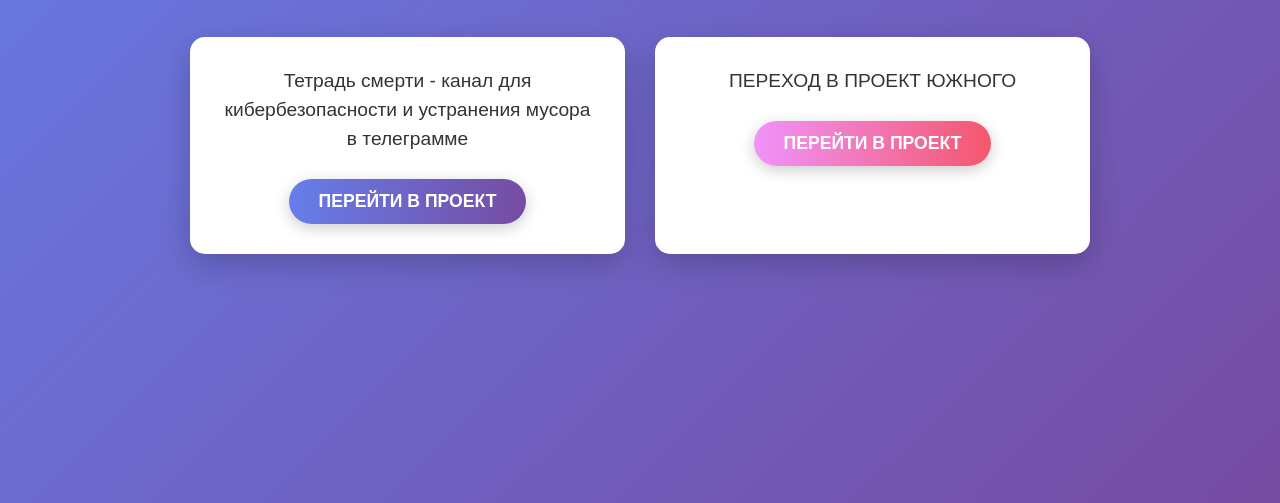
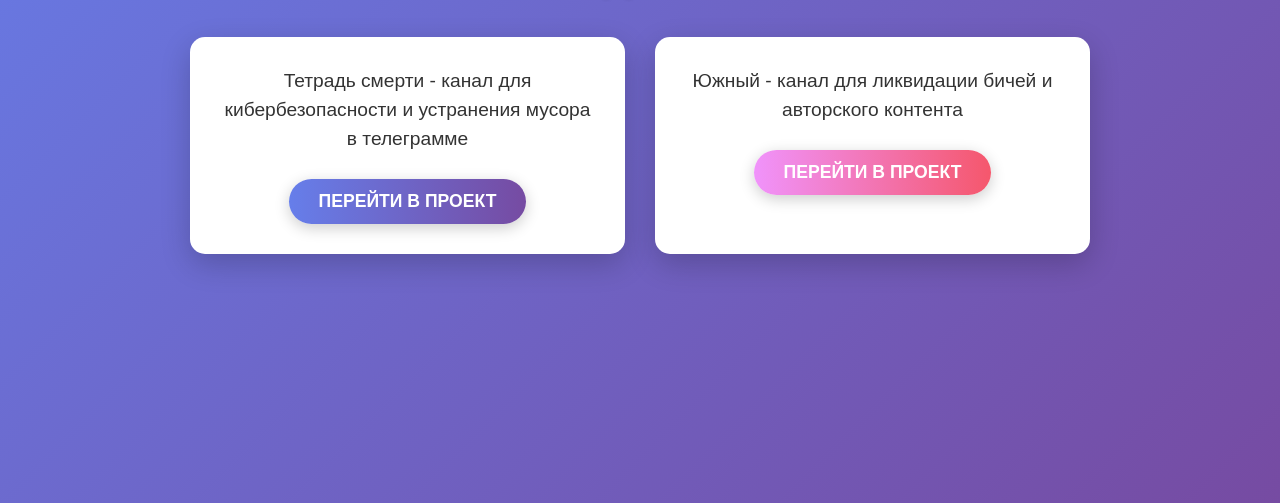
Before and after one commit to Userage997/perexodKM, a plain HTML site: page index.html in a window 1280 px wide. Shown: the part 297-800 px from the top of the page. Drawn offline with Linux system fonts and the light colour scheme.

Commit message:
Update index.html

```diff
--- a/index.html
+++ b/index.html
@@ -129,7 +129,7 @@
         </div>
 
         <div class="info-box">
-            <p class="info-text">ПЕРЕХОД В ПРОЕКТ ЮЖНОГО</p>
+            <p class="info-text">Южный - канал для ликвидации бичей и авторского контента</p>
             <a href="https://t.me/+GVHN2G4xq0RkNzli" class="project-button southern-button" target="_blank">
                 ПЕРЕЙТИ В ПРОЕКТ
             </a>
```
